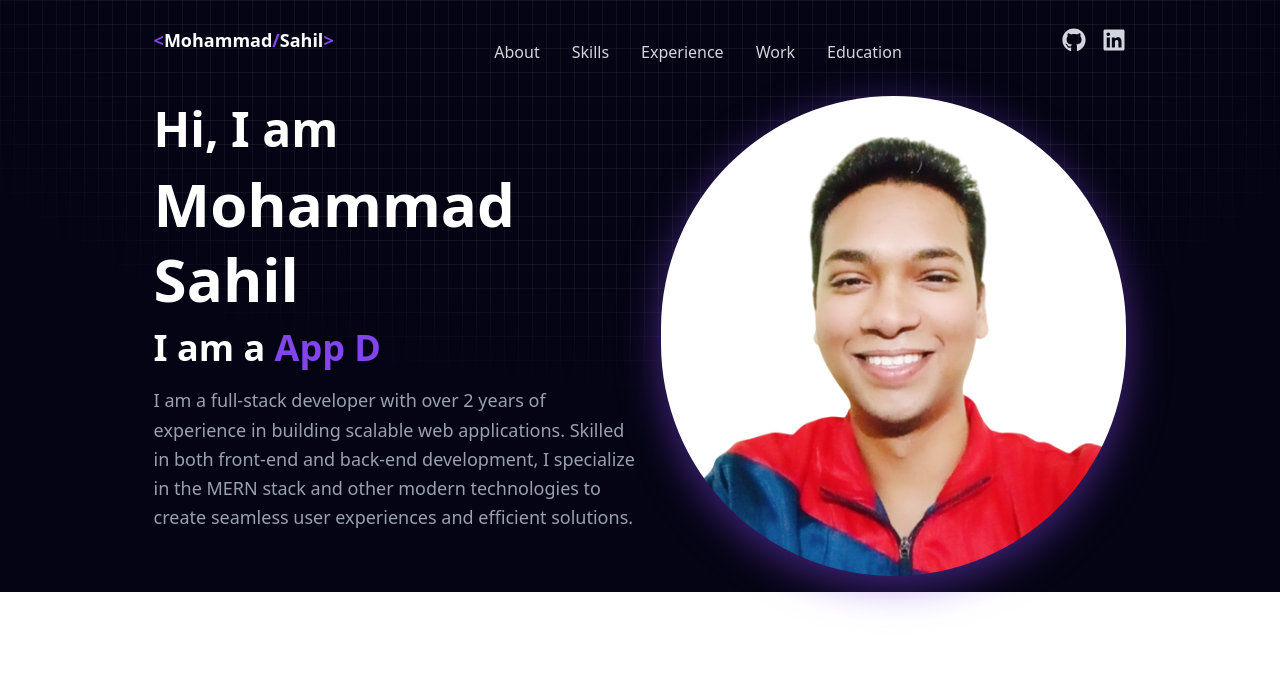
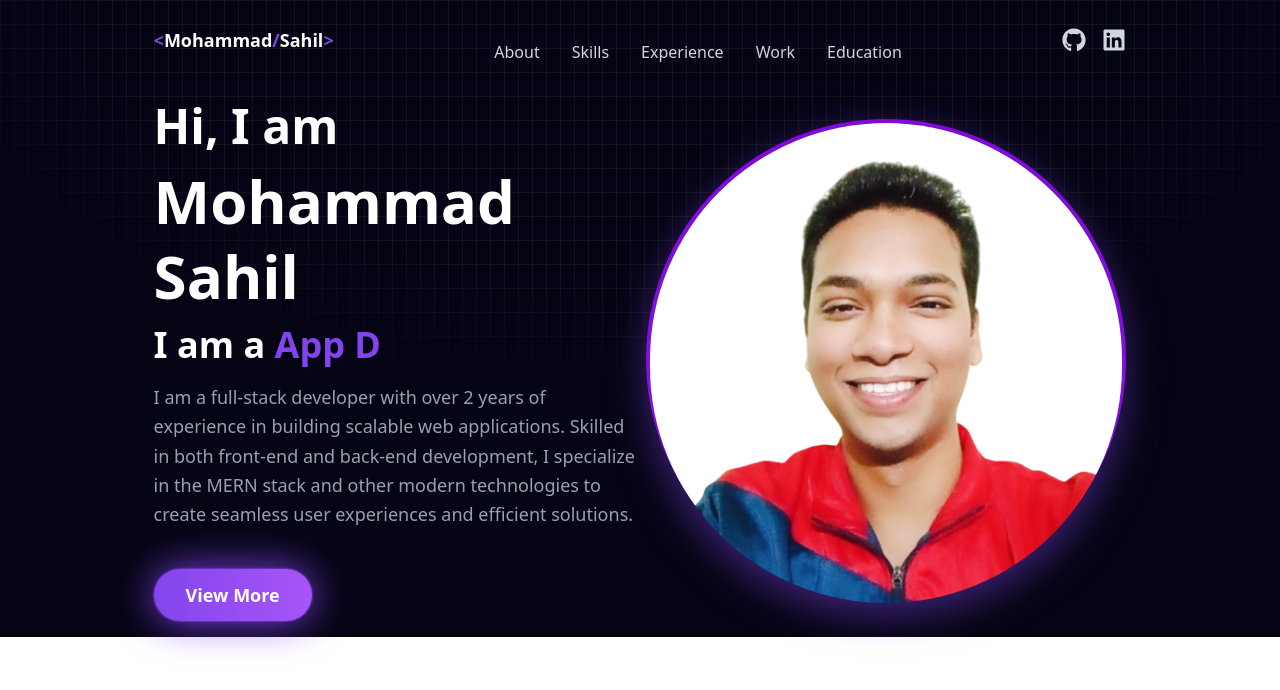
Before and after one commit to S-Khan786/Portfolio-ReactJs, a React (Vite) app: page / in a window 1280 px wide. Shown: the top 690 px of the page. Built offline with nearby package versions, Linux system fonts and the light colour scheme.

Commit message:
more code for about section

```diff
--- a/package.json
+++ b/package.json
@@ -13,6 +13,7 @@
     "@tailwindcss/vite": "^4.1.11",
     "react": "^19.1.0",
     "react-dom": "^19.1.0",
+    "react-parallax-tilt": "^1.7.299",
     "react-simple-typewriter": "^5.0.1",
     "tailwindcss": "^4.1.11"
   },
--- a/src/components/About/About.jsx
+++ b/src/components/About/About.jsx
@@ -1,6 +1,7 @@
 import React from "react";
 import profileImage from "../../assets/profile.png";
 import { Typewriter } from "react-simple-typewriter";
+import Tilt from "react-parallax-tilt";
 
 function About() {
   return (
@@ -42,14 +43,37 @@ function About() {
           technologies to create seamless user experiences and efficient
           solutions.
         </p>
+        <a
+            href="https://github.com/S-Khan786"
+            target="_blank"
+            rel="noopener noreferrer"
+            className="inline-block text-white py-3 px-8 rounded-full text-lg font-bold transition duration-300 transform hover:scale-105"
+            style={{
+              background: 'linear-gradient(90deg, #8245ec, #a855f7)',
+              boxShadow: '0 0 2px #8245ec, 0 0 2px #8245ec, 0 0 40px #8245ec',
+            }}
+          >
+            View More
+          </a>
+
       </div>
       {/* Right Side */}
       <div>
-        <img
-          src={profileImage}
-          alt="Mohammad Sahil"
-          className="w-full h-full md:h-120 rounded-full object-cover drop-shadow-[0_10px_20px_rgba(130,69,236,0.5)]"
-        />
+        <Tilt
+          className="w-48 h-48 sm:w-64 sm:h-64 md:w-[30rem] md:h-[30rem] border-4 border-purple-700 rounded-full"
+          tiltMaxAngleX={20}
+          tiltMaxAngleY={20}
+          perspective={1000}
+          scale={1.05}
+          transitionSpeed={1000}
+          gyroscope={true}
+        >
+          <img
+            src={profileImage}
+            alt="Mohammad Sahil"
+            className="w-full h-full md:h-120 rounded-full object-cover drop-shadow-[0_10px_20px_rgba(130,69,236,0.5)]"
+          />
+        </Tilt>
       </div>
     </div>
   );
```
Also changed, not shown: 1 other file (tests, documents, lock files or other folders).
